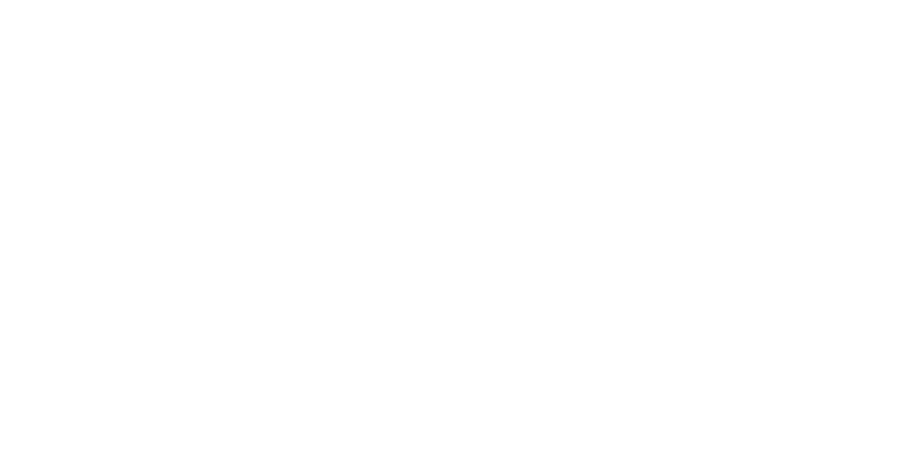
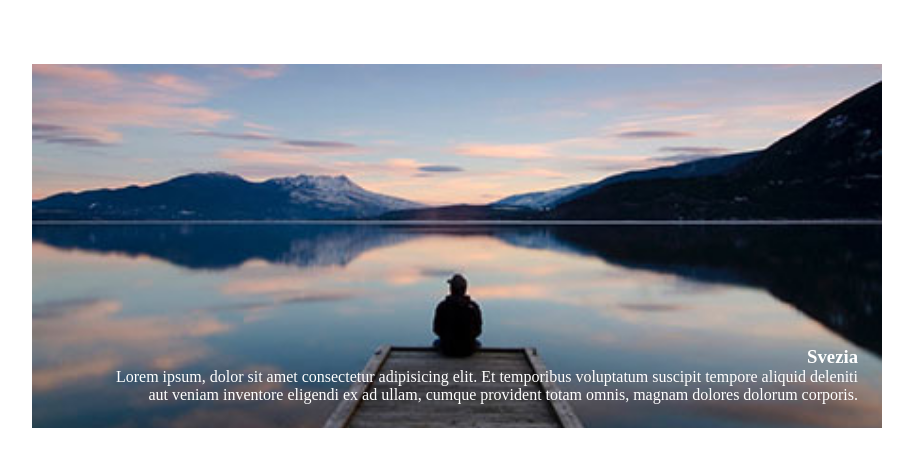
Before and after one commit to robertolatini31/vue-slider, a plain HTML site: page index.html in a window 1280 px wide. Shown: the whole page, without its empty margins (108-1021 px from the left). Drawn offline with nearby package versions, Linux system fonts and the light colour scheme.

Commit message:
added big img

```diff
--- a/assets/css/style.css
+++ b/assets/css/style.css
@@ -3,3 +3,30 @@
     padding: 0;
     box-sizing: border-box;
 }
+
+.container {
+    max-width: 1000px;
+    margin: 4rem auto;
+    display: flex;
+}
+
+.big_img {
+    width: 85%;
+    position: relative;
+}
+
+.big_img>img {
+    width: 100%;
+    display: block;
+    aspect-ratio: 21/9;
+    object-fit: cover;
+}
+
+.photo_text {
+    position: absolute;
+    bottom: 1.5rem;
+    right: 1.5rem;
+    max-width: 90%;
+    text-align: end;
+    color: white;
+}
--- a/assets/js/app.js
+++ b/assets/js/app.js
@@ -0,0 +1,54 @@
+const app = new Vue (
+    {
+        el: '#app',
+        data: {
+            activeImage: 0,
+            photos: [
+                {
+                    image: './assets/img/01.jpg',
+                    title: 'Svezia',
+                    text: 'Lorem ipsum, dolor sit amet consectetur adipisicing elit. Et temporibus voluptatum suscipit tempore aliquid deleniti aut veniam inventore eligendi ex ad ullam, cumque provident totam omnis, magnam dolores dolorum corporis.',
+                },
+                {
+                    image: './assets/img/02.jpg',
+                    title: 'Svizzera',
+                    text: 'Lorem ipsum.',
+                },
+                {
+                    image: './assets/img/03.jpg',
+                    title: 'Gran Bretagna',
+                    text: 'Lorem ipsum, dolor sit amet consectetur adipisicing elit.',
+                },
+                {
+                    image: './assets/img/04.jpg',
+                    title: 'Germania',
+                    text: 'Lorem ipsum, dolor sit amet consectetur adipisicing elit. Et temporibus voluptatum suscipit tempore aliquid deleniti aut veniam inventore eligendi ex ad ullam.',
+                },
+                {
+                    image: './assets/img/05.jpg',
+                    title: 'Paradise',
+                    text: 'Et temporibus voluptatum suscipit tempore aliquid deleniti aut veniam inventore eligendi ex ad ullam, cumque provident totam omnis.',
+                }
+            ],
+        }
+    }
+
+)
+
+
+
+
+
+
+
+
+
+
+// MILESTONE 1
+// Per prima cosa, creiamo il markup statico:
+// costruiamo il container e inseriamo l'immagine grande
+// a sinistra e le thumbnails sulla destra
+// in modo da poter stilare lo slider;
+// avremo così la struttura base e gli stili pronti
+// per poterci poi concentrare solamente
+// sull'aspetto logico.
--- a/index.html
+++ b/index.html
@@ -9,7 +9,24 @@
 </head>
 <body>
 
+    <div id="app">
+        <div class="container">
+            <div class="big_img">
+                <img :src="photos[activeImage].image" alt="">
+                <div class="photo_text">
+                    <h3>{{ photos[activeImage].title }}</h3>
+                    <p>{{ photos[activeImage].text }}</p>
+                </div>
+                <!-- /.photo_text -->
 
+            </div>
+            <!-- /.big_img -->
+            <div class="thumbnails"></div>
+            <!-- /.thumbnails -->
+        </div>
+        <!-- /.container -->
+    </div>
+    <!-- /#app -->
 
     <script src="https://cdn.jsdelivr.net/npm/vue@2.6.14/dist/vue.js"></script>
     <script src="./assets/js/app.js"></script>
```
